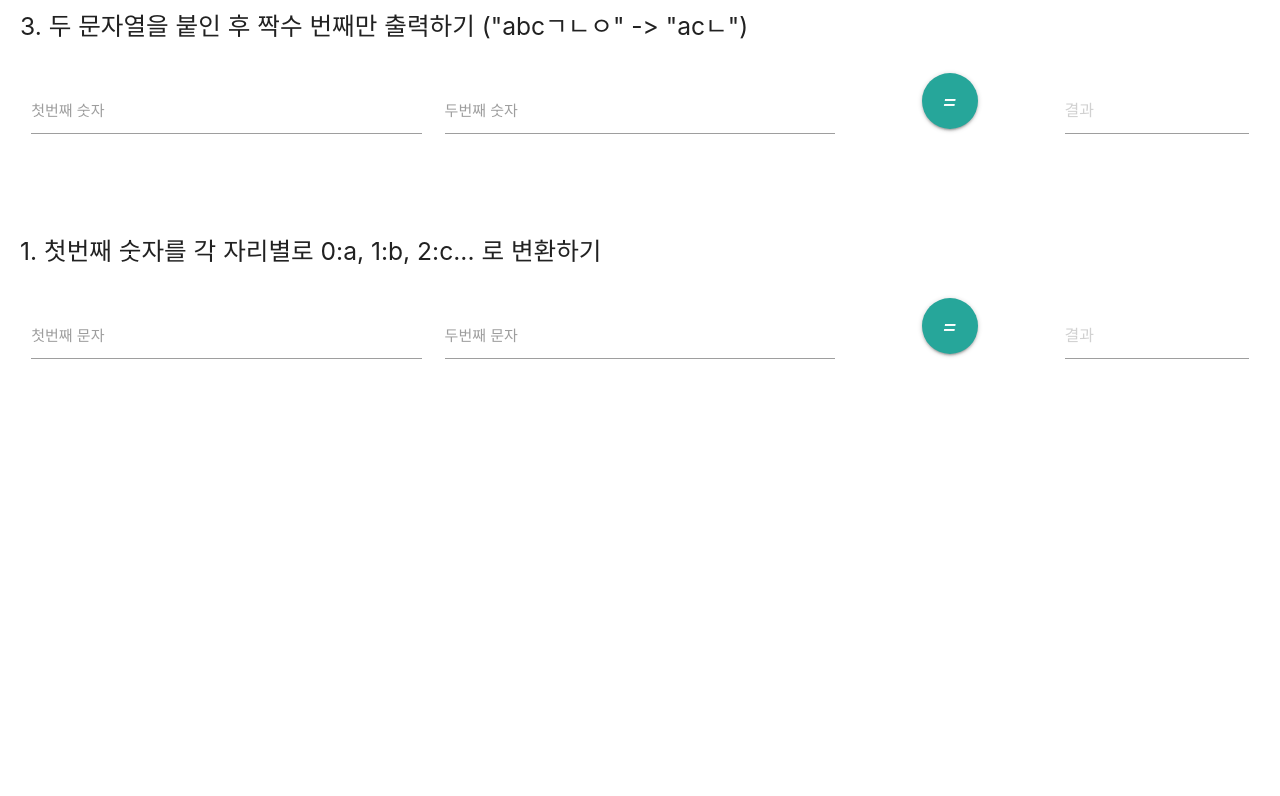
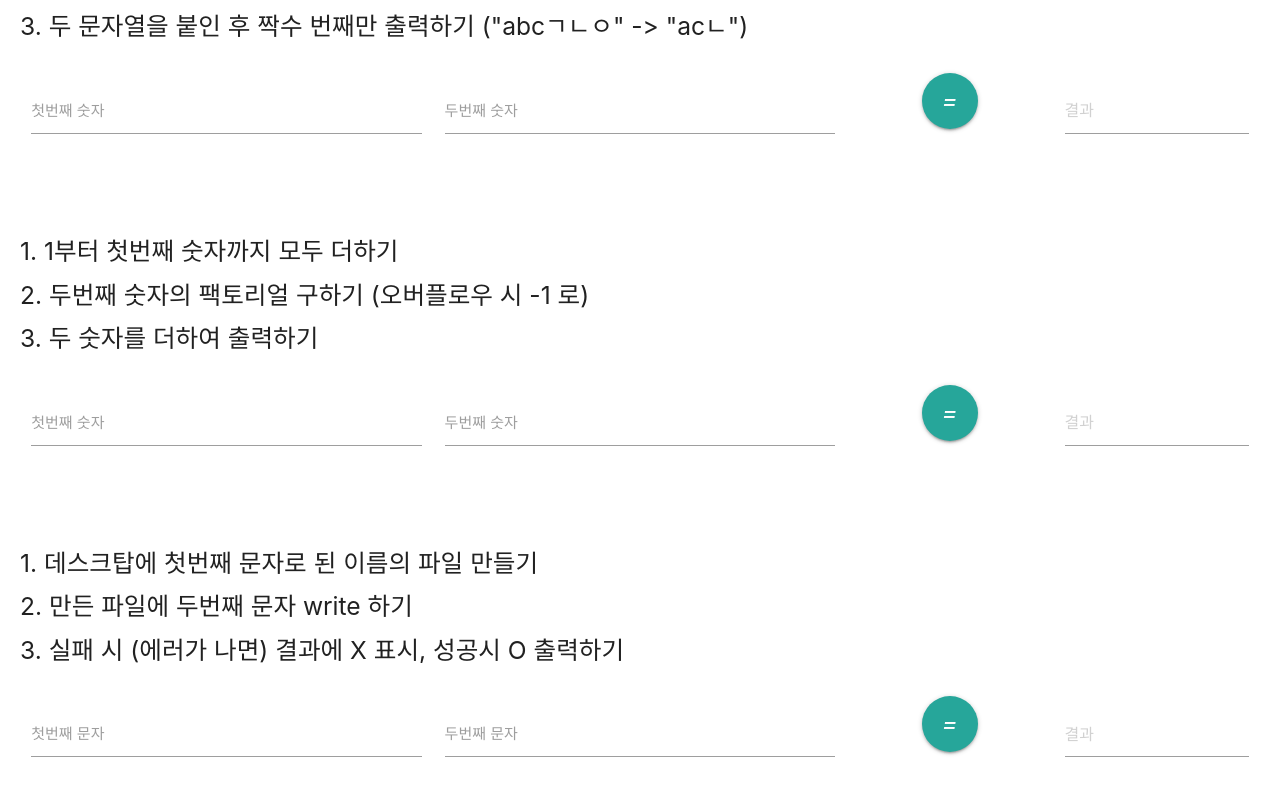
Before and after one commit to sungjunyoung/project-managemnt-study-tgwing, a website: page public/html/example.html in a window 1280 px wide. Shown: the part 884-1680 px from the top of the page. Before the commit the page ends 1286 px from the top, so only its background shows below. Drawn offline with nearby package versions, Linux system fonts and the light colour scheme.

Commit message:
Example source

```diff
--- a/public/html/example.html
+++ b/public/html/example.html
@@ -52,11 +52,11 @@
 <div class="row">
     <div class="input-field col s4">
         <input id="first_num_2" type="text">
-        <label class="active" for="first_num_1">첫번째 숫자</label>
+        <label class="active" for="first_num_2">첫번째 숫자</label>
     </div>
     <div class="input-field col s4">
         <input id="second_num_2" type="text">
-        <label class="active" for="second_num_1">두번째 숫자</label>
+        <label class="active" for="second_num_2">두번째 숫자</label>
     </div>
     <div class="col s2" style="text-align: center;">
         <a class="btn-floating btn-large waves-effect waves-light primary get_result_1"><i class="material-icons">=</i></a>
@@ -75,11 +75,11 @@
 <div class="row">
     <div class="input-field col s4">
         <input id="first_num_3" type="text">
-        <label class="active" for="first_num_1">첫번째 숫자</label>
+        <label class="active" for="first_num_3">첫번째 숫자</label>
     </div>
     <div class="input-field col s4">
         <input id="second_num_3" type="text">
-        <label class="active" for="second_num_1">두번째 숫자</label>
+        <label class="active" for="second_num_3">두번째 숫자</label>
     </div>
     <div class="col s2" style="text-align: center;">
         <a class="btn-floating btn-large waves-effect waves-light primary get_result_1"><i class="material-icons">=</i></a>
@@ -91,16 +91,18 @@
 
 <br/>
 <br/>
-<h5>1. 첫번째 숫자를 각 자리별로 0:a, 1:b, 2:c... 로 변환하기</h5>
+<h5>1. 1부터 첫번째 숫자까지 모두 더하기</h5>
+<h5>2. 두번째 숫자의 팩토리얼 구하기 (오버플로우 시 -1 로)</h5>
+<h5>3. 두 숫자를 더하여 출력하기</h5>
 <br/>
 <div class="row">
     <div class="input-field col s4">
         <input id="first_num_4" type="text">
-        <label class="active" for="first_num_1">첫번째 문자</label>
+        <label class="active" for="first_num_4">첫번째 숫자</label>
     </div>
     <div class="input-field col s4">
         <input id="second_num_4" type="text">
-        <label class="active" for="second_num_1">두번째 문자</label>
+        <label class="active" for="second_num_4">두번째 숫자</label>
     </div>
     <div class="col s2" style="text-align: center;">
         <a class="btn-floating btn-large waves-effect waves-light primary get_result_1"><i class="material-icons">=</i></a>
@@ -110,6 +112,29 @@
     </div>
 </div>
 
+<br/>
+<br/>
+<h5>1. 데스크탑에 첫번째 문자로 된 이름의 파일 만들기</h5>
+<h5>2. 만든 파일에 두번째 문자 write 하기</h5>
+<h5>3. 실패 시 (에러가 나면) 결과에 X 표시, 성공시 O 출력하기</h5>
+<br/>
+<div class="row">
+    <div class="input-field col s4">
+        <input id="first_num_5" type="text">
+        <label class="active" for="first_num_5">첫번째 문자</label>
+    </div>
+    <div class="input-field col s4">
+        <input id="second_num_5" type="text">
+        <label class="active" for="second_num_5">두번째 문자</label>
+    </div>
+    <div class="col s2" style="text-align: center;">
+        <a class="btn-floating btn-large waves-effect waves-light primary get_result_1"><i class="material-icons">=</i></a>
+    </div>
+    <div class="input-field col s2">
+        <input id="result_5" type="text" placeholder="결과">
+    </div>
+</div>
+
 <!--materialize css-->
 <script src="https://cdnjs.cloudflare.com/ajax/libs/materialize/1.0.0-beta/js/materialize.min.js"></script>
 <script src="https://ajax.googleapis.com/ajax/libs/jquery/3.3.1/jquery.min.js"></script>
--- a/public/js/example.js
+++ b/public/js/example.js
@@ -1,19 +1,22 @@
 $(document).ready(function () {
 
+    // $('.get_result_1').click(function () {
+    //     let first = $('#first_num_1').val() * 1;
+    //     let second = $('#second_num_1').val() * 1;
+    //
+    //     if (!first || !second) {
+    //         alert('숫자만 입력해 주세요!!');
+    //         $('#first_num_1').val('');
+    //         $('#second_num_1').val('');
+    //     }
+    //
+    //     let result = first + second;
+    //
+    //     $('#result_1').val(result * 1000);
+    //     return 1;
+    // });
+
     $('.get_result_1').click(function () {
-        let first = $('#first_num_1').val() * 1;
-        let second = $('#second_num_1').val() * 1;
-
-        if (!first || !second) {
-            alert('숫자만 입력해 주세요!!');
-            $('#first_num_1').val('');
-            $('#second_num_1').val('');
-        }
-
-        let result = first + second;
-
-        $('#result_1').val(result * 1000);
-        return 1;
     });
 
     $('.get_result_2').click(function () {
@@ -24,4 +27,7 @@ $(document).ready(function () {
 
     $('.get_result_4').click(function () {
     });
+
+    $('.get_result_5').click(function () {
+    });
 });
```
